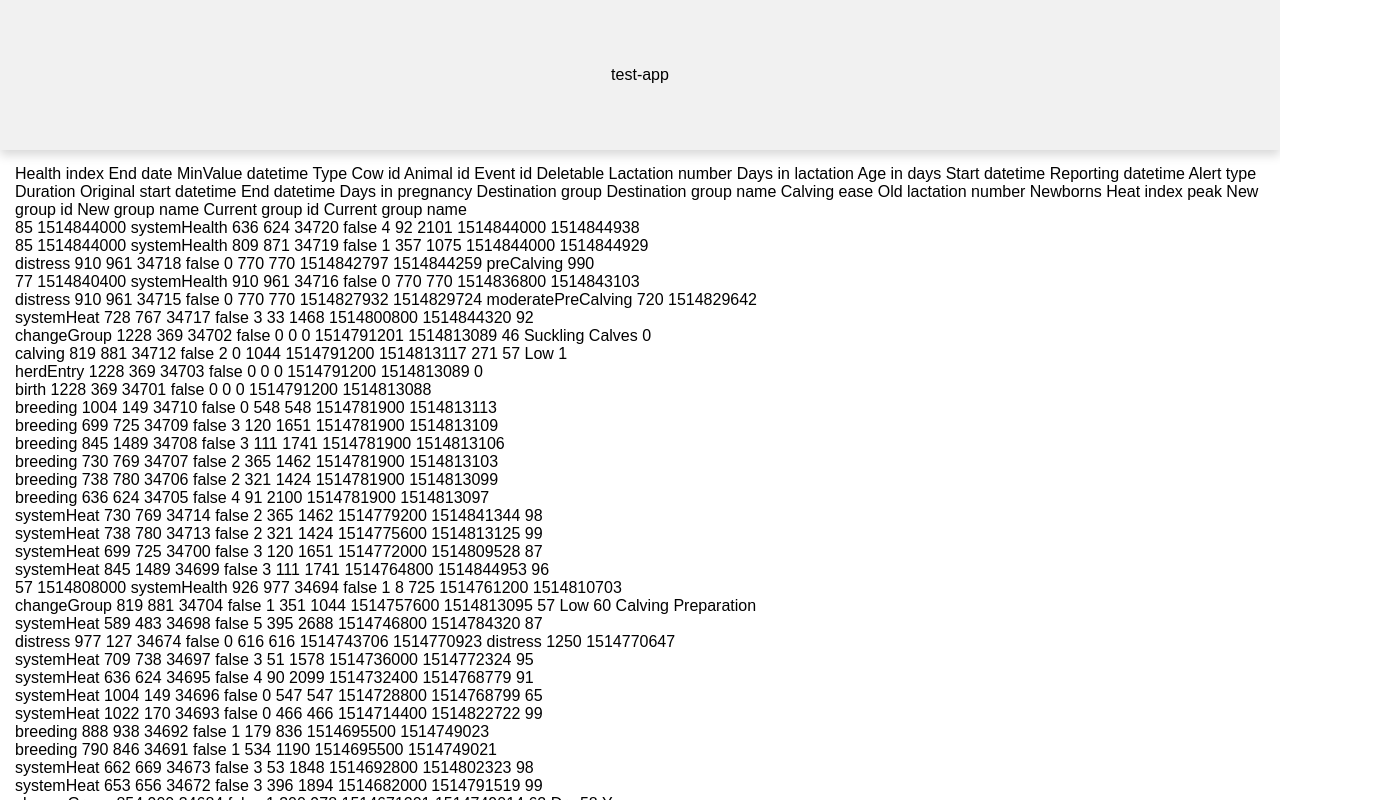
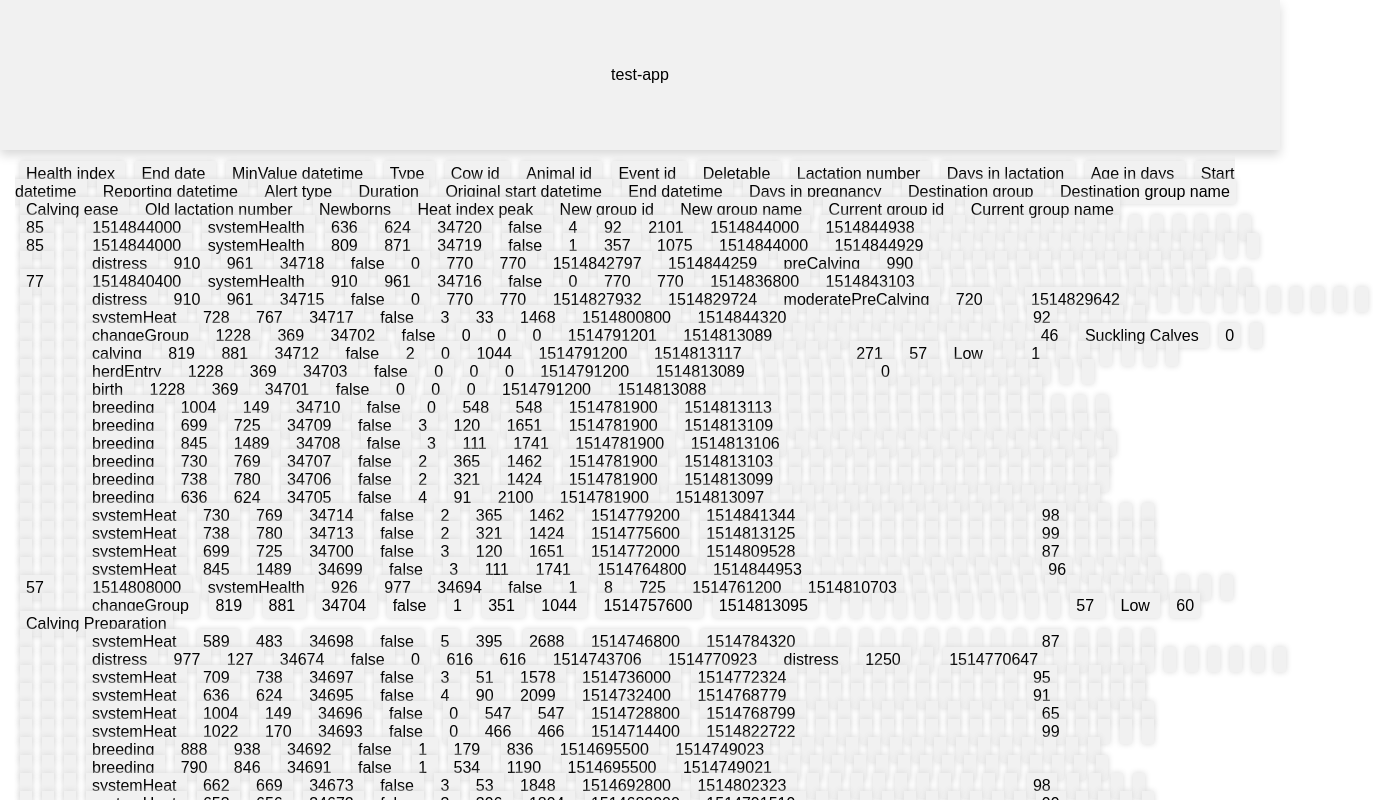
Before and after one commit to MatvienkoDO/elocont_test_project, an Angular app: page / in a window 1280 px wide. Shown: the top 800 px of the page, 1373 px wide, since content can reach past the window. Built offline with nearby package versions, Linux system fonts and the light colour scheme.

Commit message:
cells decoration

```diff
--- a/src/app/components/cell/cell.component.scss
+++ b/src/app/components/cell/cell.component.scss
@@ -0,0 +1,7 @@
+@import '../../../colors.scss';
+
+:host {
+    padding: 4px 6px;
+    background-color: $background-color-primary;
+    box-shadow: 0 0 6px $background-color-primary-shadow;
+}
--- a/src/app/components/row/row.component.html
+++ b/src/app/components/row/row.component.html
@@ -1,6 +1,7 @@
 <ng-container *ngIf="isHeader; else regularRow">
     <app-cell
         *ngFor="let column of columns"
+        class="cell"
         [data]="column.name">
     </app-cell>
 </ng-container>
@@ -8,6 +9,7 @@
 <ng-template #regularRow>
     <app-cell
         *ngFor="let column of columns"
+        class="cell"
         [data]="data[column.key]">
     </app-cell>
 </ng-template>
--- a/src/app/components/row/row.component.scss
+++ b/src/app/components/row/row.component.scss
@@ -1,3 +1,7 @@
 :host {
     display: block;
 }
+
+.cell {
+    margin: 2px 5px;
+}
```
